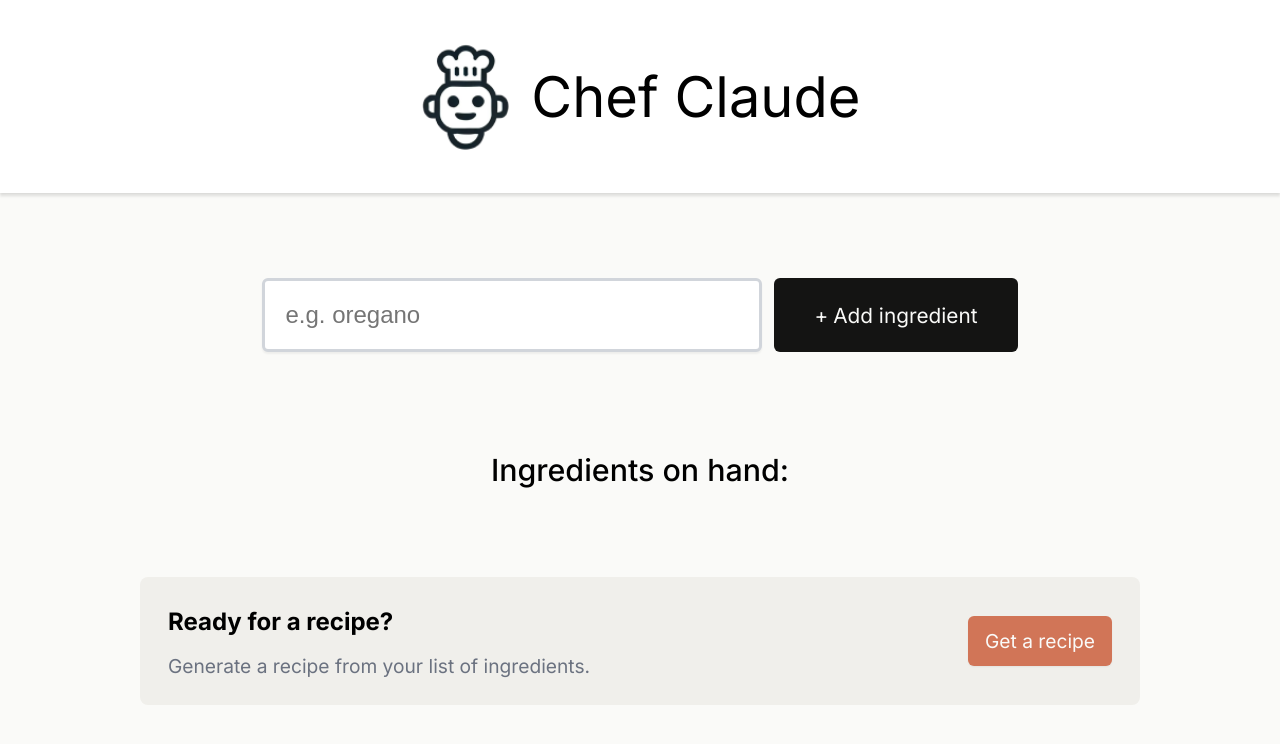
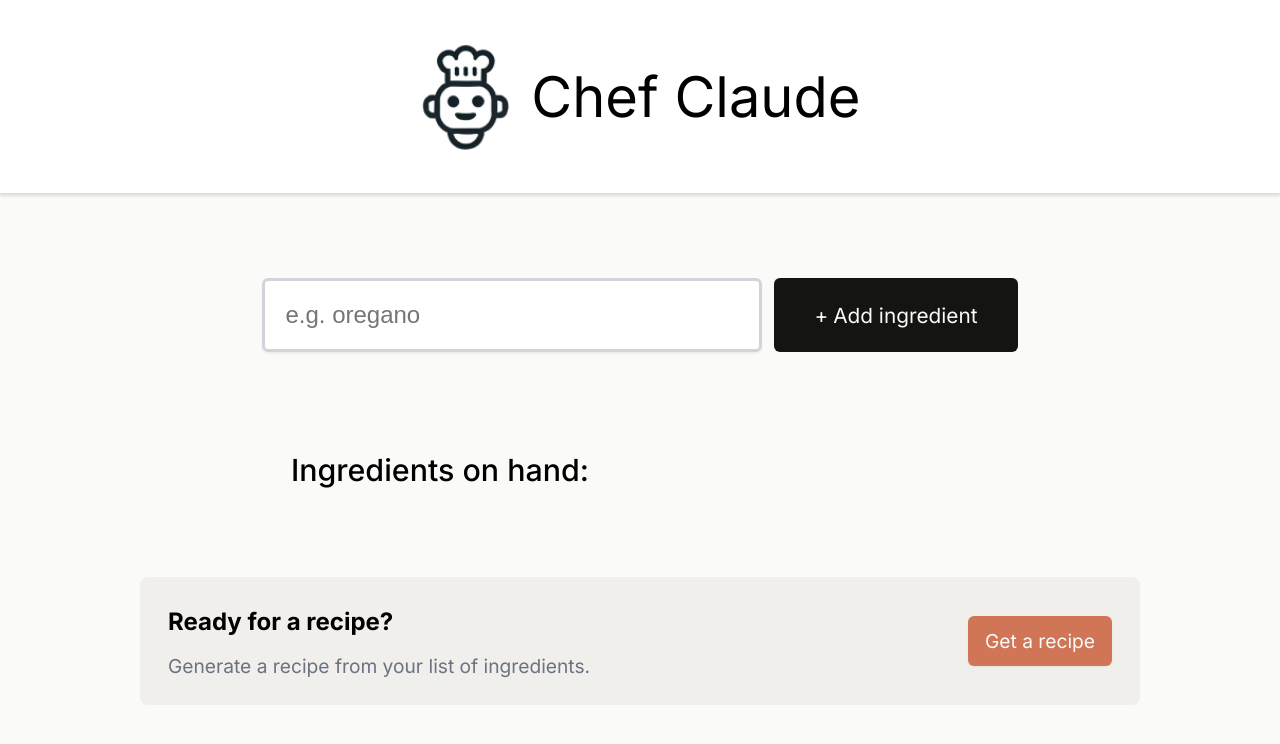
Before and after one commit to ajburrows/chef-claude, a React (Vite) app: page / in a window 1280 px wide. Shown: the top 744 px of the page. Built offline with nearby package versions, Linux system fonts and the light colour scheme.

Commit message:
adjust right margin of ingredients title and list

```diff
--- a/src/index.css
+++ b/src/index.css
@@ -71,7 +71,7 @@ main {
 ul.ingredients-list {
     margin-bottom: 48px;
     text-align: left;
-    margin-right: 125px;
+    margin-right: 525px;
 
 }
 
@@ -123,6 +123,7 @@ ul.ingredients-list > li {
 .ingredient-list-title{
   font-weight: 500;
   font-size: 1.9rem;
+  margin-right: 400px;
 }
 
 .ingredient-section {
```
